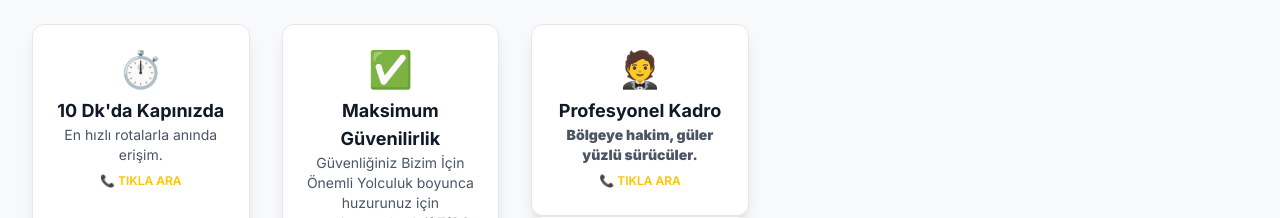
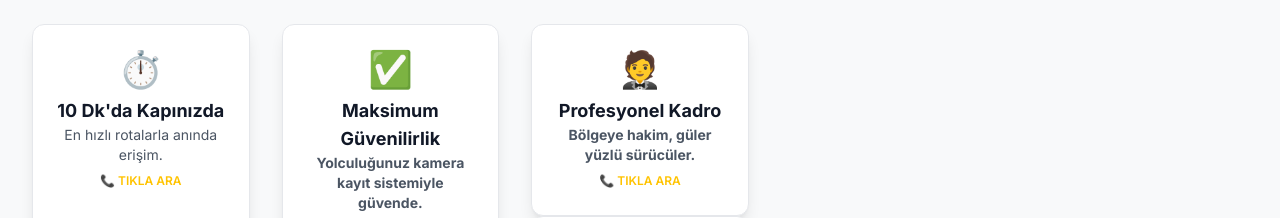
Before and after one commit to efeokde/taksicimbandirma, a plain HTML site: page index.html in a window 1280 px wide. Shown: the part 658-876 px from the top of the page. Drawn offline with nearby package versions, Linux system fonts and the light colour scheme.

Commit message:
Update index.html

```diff
--- a/index.html
+++ b/index.html
@@ -178,7 +178,7 @@
                 <a href="tel:+905531233031" class="clickable-card block bg-white p-4 sm:p-6 rounded-xl shadow-lg border border-gray-200 text-center animate-on-scroll" data-animate="6">
                     <div class="text-4xl accent-color mb-2">✅</div>
                     <h4 class="text-md sm:text-lg font-bold text-gray-900">Maksimum Güvenilirlik</h4>
-                    <p class="text-gray-600 text-xs sm:text-sm">Güvenliğiniz Bizim İçin Önemli Yolculuk boyunca huzurunuz için araçlarımızda aktif <b>7/24 kamera kayıt sistemi<b> bulunmaktadır. Hem yolcularımız hem de kaptanlarımız için uçtan uca güvenli bir seyahat deneyimi sunuyoruz.</p>
+                    <p class="text-gray-600 text-xs sm:text-sm"><b>Yolculuğunuz kamera kayıt sistemiyle güvende.<b></b></p>
                     <span class="accent-color font-semibold mt-2 inline-block text-xs">📞 TIKLA ARA</span>
                 </a>
 
```
